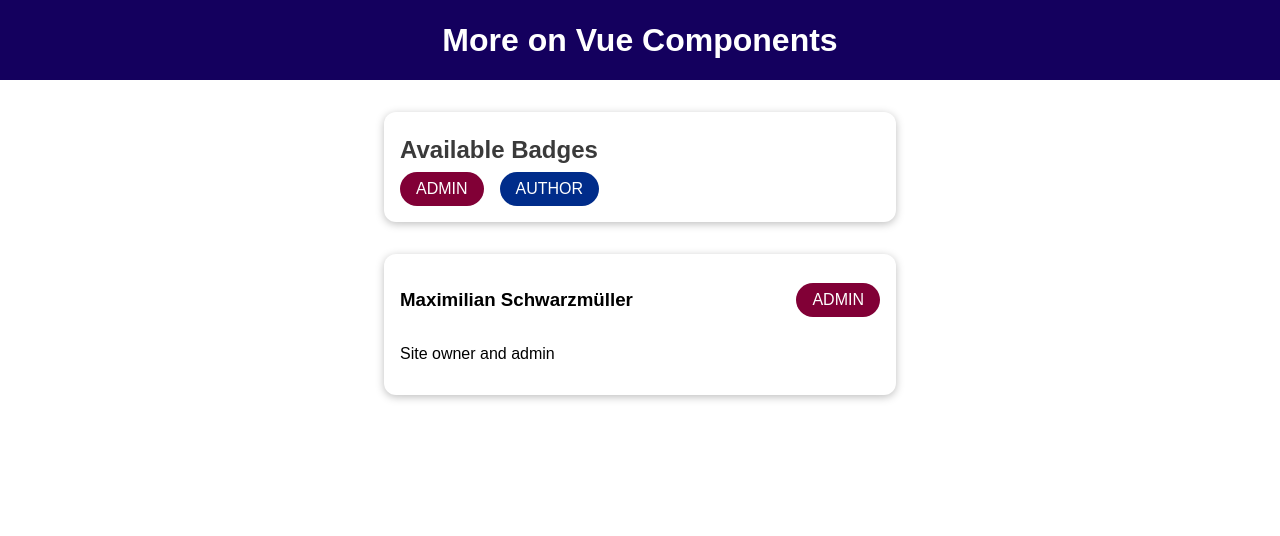
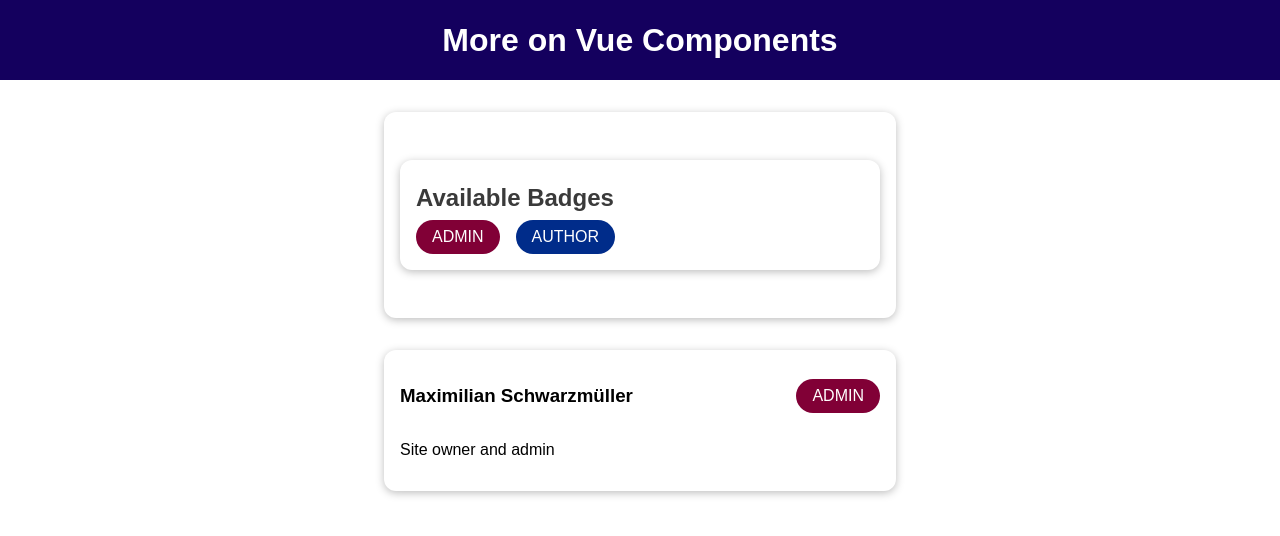
Before and after one commit to JuliaDudkina/Vue, a Vue app: page / in a window 1280 px wide. Shown: the top 536 px of the page. Built offline with nearby package versions, Linux system fonts and the light colour scheme.

Commit message:
using multiple slots

```diff
--- a/src/components/BadgeList.vue
+++ b/src/components/BadgeList.vue
@@ -1,6 +1,10 @@
 <template>
   <section>
+    <base-card>
+      <template v-slot:header>
         <h2>Available Badges</h2>
+      </template>
+      <template v-slot:default>
         <ul>
           <li>
             <base-badge type="admin" caption="ADMIN"></base-badge>
@@ -9,6 +13,8 @@
             <base-badge type="author" caption="AUTHOR"></base-badge>
           </li>
         </ul>
+      </template>
+    </base-card>
   </section>
 </template>
 
@@ -37,3 +43,9 @@ li {
   margin-right: 1rem;
 }
 </style>
+<script>
+import BaseCard from "./BaseCard";
+export default {
+  components: {BaseCard}
+}
+</script>
--- a/src/components/BaseCard.vue
+++ b/src/components/BaseCard.vue
@@ -1,5 +1,8 @@
 <template>
   <div>
+    <header>
+      <slot name="header"></slot>
+    </header>
     <slot></slot>
   </div>
 </template>
@@ -11,6 +14,11 @@ export default {
 </script>
 
 <style scoped>
+  header {
+    display: flex;
+    justify-content: space-between;
+    align-items: center;
+  }
   div {
     margin: 2rem auto;
     max-width: 30rem;
--- a/src/components/UserInfo.vue
+++ b/src/components/UserInfo.vue
@@ -1,11 +1,13 @@
 <template>
   <section>
     <base-card>
-      <header>
+      <template v-slot:header>
         <h3>{{ fullName }}</h3>
         <base-badge :type="role" :caption="role.toUpperCase()"></base-badge>
-      </header>
-      <p>{{ infoText }}</p>
+      </template>
+      <template v-slot:default>
+        <p>{{ infoText }}</p>
+      </template>
     </base-card>
   </section>
 </template>
@@ -15,12 +17,3 @@ export default {
   props: ['fullName', 'infoText', 'role'],
 };
 </script>
-
-<style scoped>
-
-section header {
-  display: flex;
-  justify-content: space-between;
-  align-items: center;
-}
-</style>
```
Lines whose indentation alone changed are shown as unchanged.
